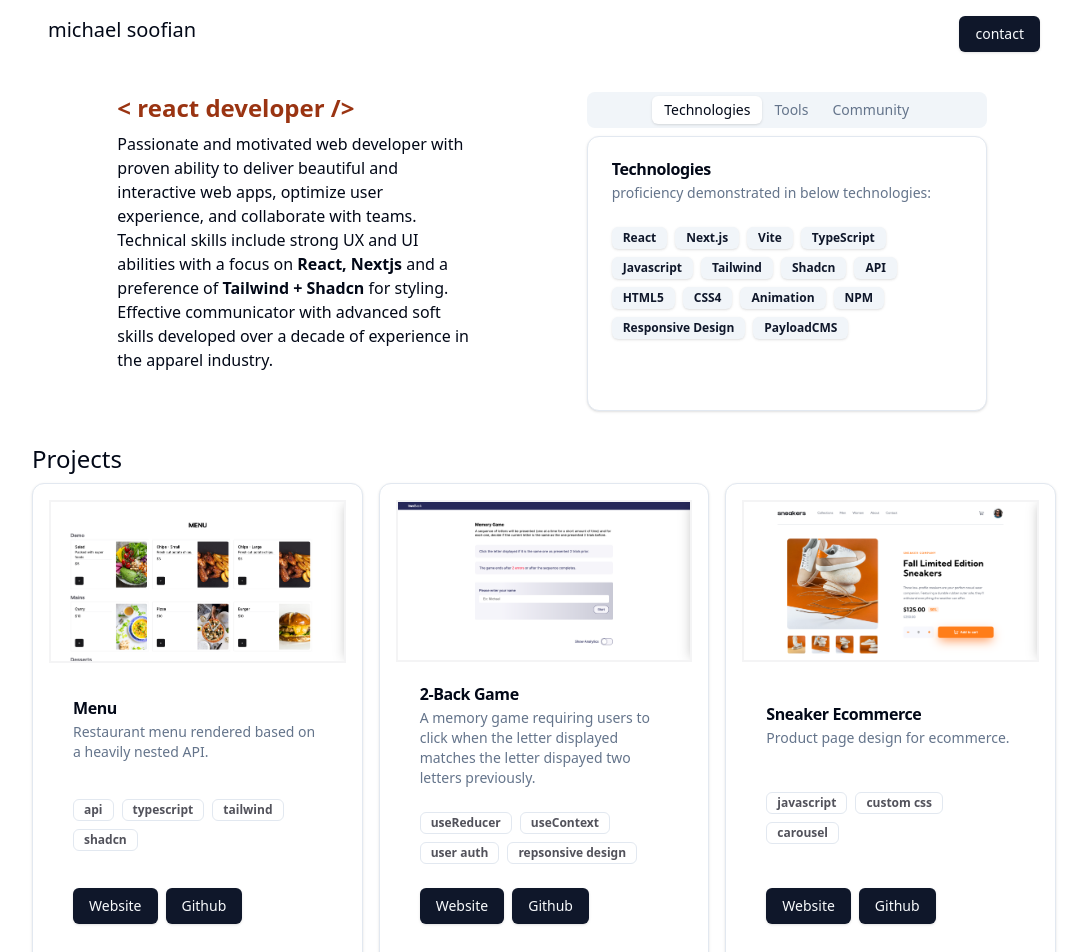
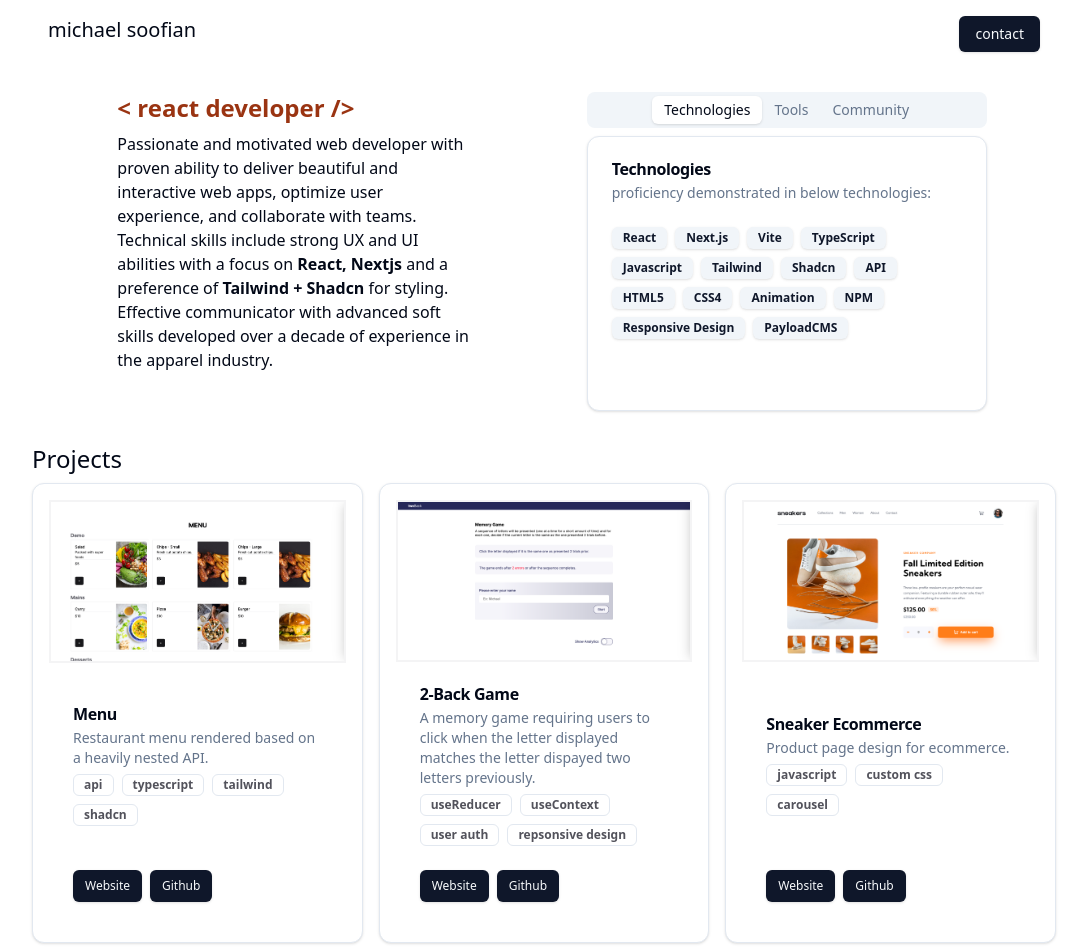
Before and after one commit to mksoofian/myportfolio, a Next.js app: page / in a window 1280 px wide. Shown: the top 952 px of the page, without its empty margins (96-1183 px from the left). Built offline with nearby package versions, Linux system fonts and the light colour scheme.

Commit message:
fixed project button size

```diff
--- a/src/app/page.tsx
+++ b/src/app/page.tsx
@@ -202,8 +202,7 @@ export default function Home() {
                     <CardHeader>
                       <CardTitle>{name}</CardTitle>
                       <CardDescription>{description}</CardDescription>
-                    </CardHeader>
-                    <CardContent className="flex flex-wrap gap-2">
+                      <CardContent className="flex flex-wrap gap-2 p-0">
                         <>
                           {badges.map((badge) => {
                             return (
@@ -218,11 +217,13 @@ export default function Home() {
                           })}
                         </>
                       </CardContent>
+                    </CardHeader>
+
                     <CardFooter className="flex gap-2">
-                      <Button>
+                      <Button size="sm">
                         <Link href={url}>Website</Link>
                       </Button>{" "}
-                      <Button>
+                      <Button size="sm">
                         <Link href={github}>Github</Link>
                       </Button>
                     </CardFooter>
```
Lines whose indentation alone changed are shown as unchanged.
